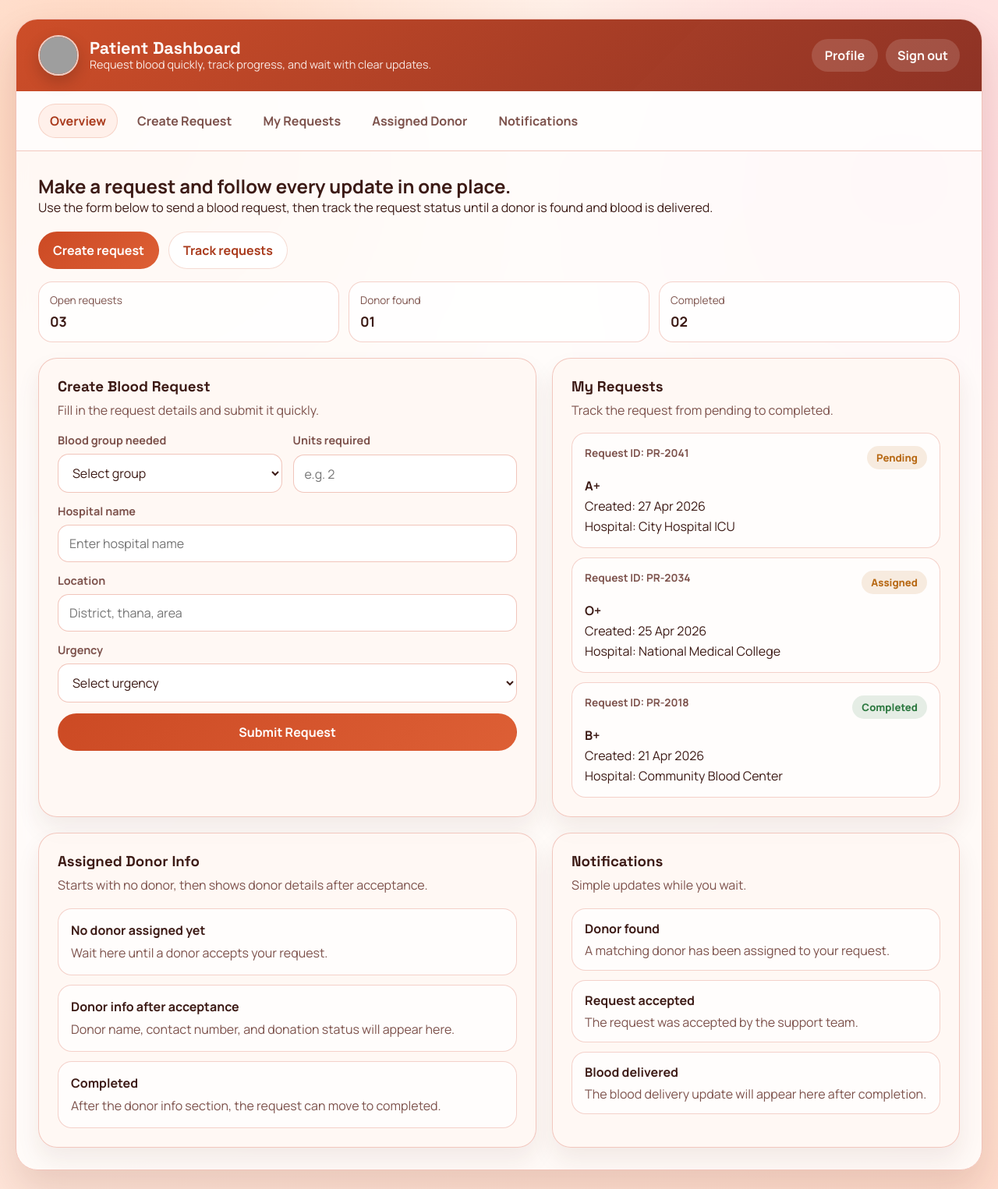
After one commit to Tamal-Ghosh/DREAM-CLUB-WEBSITE, a PHP site: page /patient_dashboard.html in a window 1280 px wide. The commit adds this page. Shown: the whole page at 78% size. Run offline with PHP 8.4, Linux system fonts and the light colour scheme; grey boxes are pictures that could not be loaded.

Commit message:
patient dashboard

```diff
--- a/src/frontend/css/dashboard.css
+++ b/src/frontend/css/dashboard.css
@@ -239,7 +239,7 @@ a {
 
 .stats-grid {
   display: grid;
-  grid-template-columns: repeat(4, minmax(0, 1fr));
+  grid-template-columns: repeat(3, minmax(0, 1fr));
   gap: 16px;
   margin-bottom: 20px;
 }
@@ -708,3 +708,209 @@ a {
     min-width: auto;
   }
 }
+
+/* Patient dashboard extras */
+.request-form-grid {
+  display: grid;
+  grid-template-columns: repeat(2, minmax(0, 1fr));
+  gap: 14px;
+}
+
+.request-form-grid .field.full {
+  grid-column: 1 / -1;
+}
+
+.field {
+  display: grid;
+  gap: 8px;
+}
+
+.field label {
+  font-size: 0.9rem;
+  font-weight: 700;
+  color: var(--muted);
+}
+
+.field input,
+.field select {
+  width: 100%;
+  border: 1px solid rgba(241, 194, 184, 0.95);
+  border-radius: 14px;
+  padding: 12px 14px;
+  font: inherit;
+  background: #fff;
+  color: var(--text);
+}
+
+.field input:focus,
+.field select:focus {
+  outline: none;
+  border-color: var(--accent);
+  box-shadow: 0 0 0 4px rgba(204, 74, 36, 0.12);
+}
+
+.patient-grid {
+  display: grid;
+  grid-template-columns: 1.1fr 0.9fr;
+  gap: 20px;
+  margin-top: 20px;
+}
+
+.patient-hero-grid {
+  grid-template-columns: 1fr;
+}
+
+.patient-card {
+  padding: 24px;
+  border-radius: 24px;
+  border: 1px solid rgba(241, 194, 184, 0.9);
+  background: var(--panel-strong);
+  box-shadow: 0 16px 30px rgba(95, 35, 23, 0.08);
+}
+
+.patient-card h3 {
+  font-family: "Space Grotesk", sans-serif;
+  margin-bottom: 6px;
+}
+
+.patient-card p {
+  color: var(--muted);
+  line-height: 1.65;
+}
+
+.patient-status-strip {
+  display: grid;
+  grid-template-columns: repeat(3, minmax(0, 1fr));
+  gap: 12px;
+  margin-top: 16px;
+}
+
+.patient-status {
+  padding: 14px;
+  border-radius: 18px;
+  background: rgba(255, 255, 255, 0.78);
+  border: 1px solid rgba(241, 194, 184, 0.75);
+}
+
+.patient-status span {
+  display: block;
+  color: var(--muted);
+  font-size: 0.85rem;
+  margin-bottom: 6px;
+}
+
+.patient-status strong {
+  font-size: 1.1rem;
+}
+
+.request-card-list {
+  display: grid;
+  gap: 12px;
+}
+
+.request-record {
+  display: grid;
+  gap: 10px;
+  padding: 16px;
+  border-radius: 18px;
+  background: rgba(255, 255, 255, 0.78);
+  border: 1px solid rgba(241, 194, 184, 0.75);
+}
+
+.request-record-top {
+  display: flex;
+  justify-content: space-between;
+  gap: 12px;
+  flex-wrap: wrap;
+}
+
+.request-record-id {
+  font-size: 0.85rem;
+  color: var(--muted);
+  font-weight: 700;
+}
+
+.record-meta {
+  display: grid;
+  gap: 4px;
+}
+
+.record-meta strong {
+  font-size: 1rem;
+}
+
+.assigned-donor {
+  display: grid;
+  gap: 12px;
+}
+
+.assigned-card {
+  padding: 16px;
+  border-radius: 18px;
+  background: rgba(255, 255, 255, 0.78);
+  border: 1px solid rgba(241, 194, 184, 0.75);
+}
+
+.assigned-card strong {
+  display: block;
+  margin-bottom: 6px;
+}
+
+.assigned-card span {
+  color: var(--muted);
+  line-height: 1.5;
+}
+
+.notification-stack {
+  display: grid;
+  gap: 12px;
+}
+
+.notification-pill {
+  padding: 14px 16px;
+  border-radius: 18px;
+  background: rgba(255, 255, 255, 0.78);
+  border: 1px solid rgba(241, 194, 184, 0.75);
+}
+
+.notification-pill strong {
+  display: block;
+  margin-bottom: 6px;
+}
+
+.notification-pill span {
+  color: var(--muted);
+}
+
+.patient-hero {
+  display: flex;
+  flex-wrap: wrap;
+  gap: 12px;
+  margin-bottom: 18px;
+}
+
+.patient-badge {
+  display: inline-flex;
+  align-items: center;
+  justify-content: center;
+  padding: 8px 12px;
+  border-radius: 999px;
+  background: rgba(204, 74, 36, 0.1);
+  color: var(--accent-dark);
+  font-weight: 800;
+  font-size: 0.86rem;
+}
+
+@media (max-width: 1080px) {
+  .patient-grid,
+  .request-form-grid,
+  .patient-status-strip {
+    grid-template-columns: 1fr;
+  }
+}
+
+@media (max-width: 720px) {
+  .request-form-grid .field.full {
+    grid-column: auto;
+  }
+}
--- /dev/null
+++ b/src/frontend/patient_dashboard.html
@@ -0,0 +1,221 @@
+<!DOCTYPE html>
+<html lang="en">
+<head>
+  <meta charset="UTF-8">
+  <meta name="viewport" content="width=device-width, initial-scale=1.0">
+  <title>Patient Dashboard | Dream</title>
+  <link rel="preconnect" href="https://fonts.googleapis.com">
+  <link rel="preconnect" href="https://fonts.gstatic.com" crossorigin>
+  <link href="https://fonts.googleapis.com/css2?family=Space+Grotesk:wght@400;500;600;700&family=Manrope:wght@400;500;700;800&display=swap" rel="stylesheet">
+  <link rel="stylesheet" href="css/dashboard.css">
+</head>
+<body>
+  <main class="dashboard-shell">
+    <header class="topbar">
+      <div class="brand">
+        <img class="brand-logo" src="../assets/logo.jpg" alt="Club logo">
+        <div>
+          <h1>Patient Dashboard</h1>
+          <p>Request blood quickly, track progress, and wait with clear updates.</p>
+        </div>
+      </div>
+      <div class="top-actions">
+        <a class="chip profile-chip" href="#overview">Profile</a>
+        <a class="chip" href="login.html">Sign out</a>
+      </div>
+    </header>
+
+    <nav class="nav" aria-label="Dashboard sections">
+      <a class="active" href="#overview">Overview</a>
+      <a href="#create-request">Create Request</a>
+      <a href="#my-requests">My Requests</a>
+      <a href="#assigned-donor">Assigned Donor</a>
+      <a href="#notifications">Notifications</a>
+    </nav>
+
+    <section class="dashboard-content" id="overview">
+      <!-- Patient summary at the top -->
+
+          <h2>Make a request and follow every update in one place.</h2>
+          <p>
+            Use the form below to send a blood request, then track the request status until a donor is found and blood is delivered.
+          </p>
+          <div class="hero-actions">
+            <a class="btn" href="#create-request">Create request</a>
+            <a class="btn secondary" href="#my-requests">Track requests</a>
+          </div>
+        </article>
+      </div>
+
+      <div class="patient-status-strip">
+        <div class="patient-status">
+          <span>Open requests</span>
+          <strong>03</strong>
+        </div>
+        <div class="patient-status">
+          <span>Donor found</span>
+          <strong>01</strong>
+        </div>
+        <div class="patient-status">
+          <span>Completed</span>
+          <strong>02</strong>
+        </div>
+      </div>
+
+      <div class="patient-grid">
+        <section class="patient-card" id="create-request">
+          <div class="panel-header">
+            <div>
+              <h3>Create Blood Request</h3>
+              <p>Fill in the request details and submit it quickly.</p>
+            </div>
+          </div>
+
+          <form class="request-form-grid" action="#" method="post">
+            <div class="field">
+              <label for="bloodGroup">Blood group needed</label>
+              <select id="bloodGroup" name="bloodGroup" required>
+                <option value="" selected disabled>Select group</option>
+                <option value="A+">A+</option>
+                <option value="A-">A-</option>
+                <option value="B+">B+</option>
+                <option value="B-">B-</option>
+                <option value="AB+">AB+</option>
+                <option value="AB-">AB-</option>
+                <option value="O+">O+</option>
+                <option value="O-">O-</option>
+              </select>
+            </div>
+
+            <div class="field">
+              <label for="units">Units required</label>
+              <input id="units" name="units" type="number" min="1" placeholder="e.g. 2" required>
+            </div>
+
+            <div class="field full">
+              <label for="hospital">Hospital name</label>
+              <input id="hospital" name="hospital" type="text" placeholder="Enter hospital name" required>
+            </div>
+
+            <div class="field full">
+              <label for="location">Location</label>
+              <input id="location" name="location" type="text" placeholder="District, thana, area" required>
+            </div>
+
+            <div class="field full">
+              <label for="urgency">Urgency</label>
+              <select id="urgency" name="urgency" required>
+                <option value="" selected disabled>Select urgency</option>
+                <option value="High">High</option>
+                <option value="Medium">Medium</option>
+                <option value="Low">Low</option>
+              </select>
+            </div>
+
+            <div class="field full">
+              <button class="btn" type="submit">Submit Request</button>
+            </div>
+          </form>
+        </section>
+
+        <section class="patient-card" id="my-requests">
+          <div class="panel-header">
+            <div>
+              <h3>My Requests</h3>
+              <p>Track the request from pending to completed.</p>
+            </div>
+          </div>
+
+          <div class="request-card-list">
+            <article class="request-record">
+              <div class="request-record-top">
+                <span class="request-record-id">Request ID: PR-2041</span>
+                <span class="table-badge pending">Pending</span>
+              </div>
+              <div class="record-meta">
+                <strong>A+</strong>
+                <span>Created: 27 Apr 2026</span>
+                <span>Hospital: City Hospital ICU</span>
+              </div>
+            </article>
+
+            <article class="request-record">
+              <div class="request-record-top">
+                <span class="request-record-id">Request ID: PR-2034</span>
+                <span class="table-badge pending">Assigned</span>
+              </div>
+              <div class="record-meta">
+                <strong>O+</strong>
+                <span>Created: 25 Apr 2026</span>
+                <span>Hospital: National Medical College</span>
+              </div>
+            </article>
+
+            <article class="request-record">
+              <div class="request-record-top">
+                <span class="request-record-id">Request ID: PR-2018</span>
+                <span class="table-badge success">Completed</span>
+              </div>
+              <div class="record-meta">
+                <strong>B+</strong>
+                <span>Created: 21 Apr 2026</span>
+                <span>Hospital: Community Blood Center</span>
+              </div>
+            </article>
+          </div>
+        </section>
+      </div>
+
+      <div class="patient-grid">
+        <section class="patient-card" id="assigned-donor">
+          <div class="panel-header">
+            <div>
+              <h3>Assigned Donor Info</h3>
+              <p>Starts with no donor, then shows donor details after acceptance.</p>
+            </div>
+          </div>
+
+          <div class="assigned-donor">
+            <div class="assigned-card">
+              <strong>No donor assigned yet</strong>
+              <span>Wait here until a donor accepts your request.</span>
+            </div>
+            <div class="assigned-card">
+              <strong>Donor info after acceptance</strong>
+              <span>Donor name, contact number, and donation status will appear here.</span>
+            </div>
+            <div class="assigned-card">
+              <strong>Completed</strong>
+              <span>After the donor info section, the request can move to completed.</span>
+            </div>
+          </div>
+        </section>
+
+        <section class="patient-card" id="notifications">
+          <div class="panel-header">
+            <div>
+              <h3>Notifications</h3>
+              <p>Simple updates while you wait.</p>
+            </div>
+          </div>
+
+          <div class="notification-stack">
+            <div class="notification-pill">
+              <strong>Donor found</strong>
+              <span>A matching donor has been assigned to your request.</span>
+            </div>
+            <div class="notification-pill">
+              <strong>Request accepted</strong>
+              <span>The request was accepted by the support team.</span>
+            </div>
+            <div class="notification-pill">
+              <strong>Blood delivered</strong>
+              <span>The blood delivery update will appear here after completion.</span>
+            </div>
+          </div>
+        </section>
+      </div>
+    </section>
+  </main>
+</body>
+</html>
```
Also changed, not shown: src/frontend/donor_dashboard.html (+2 -6 lines).
